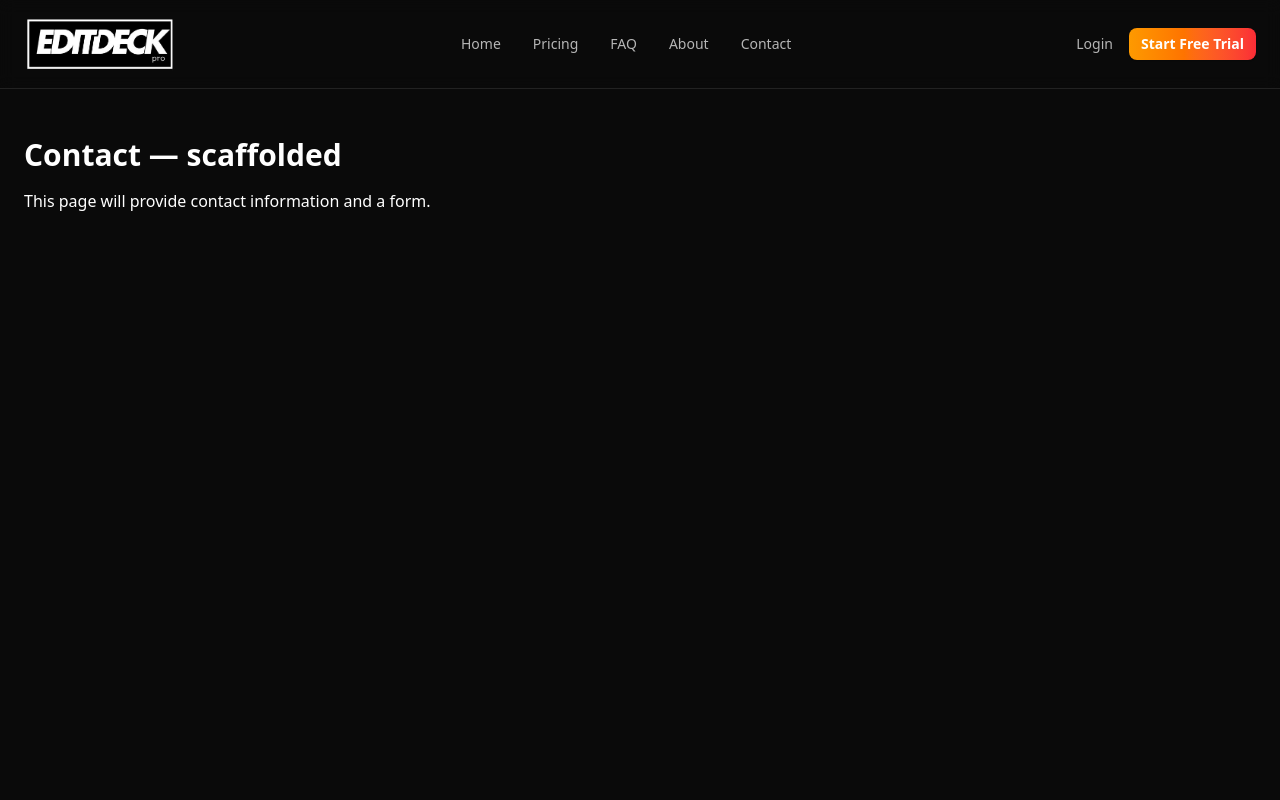
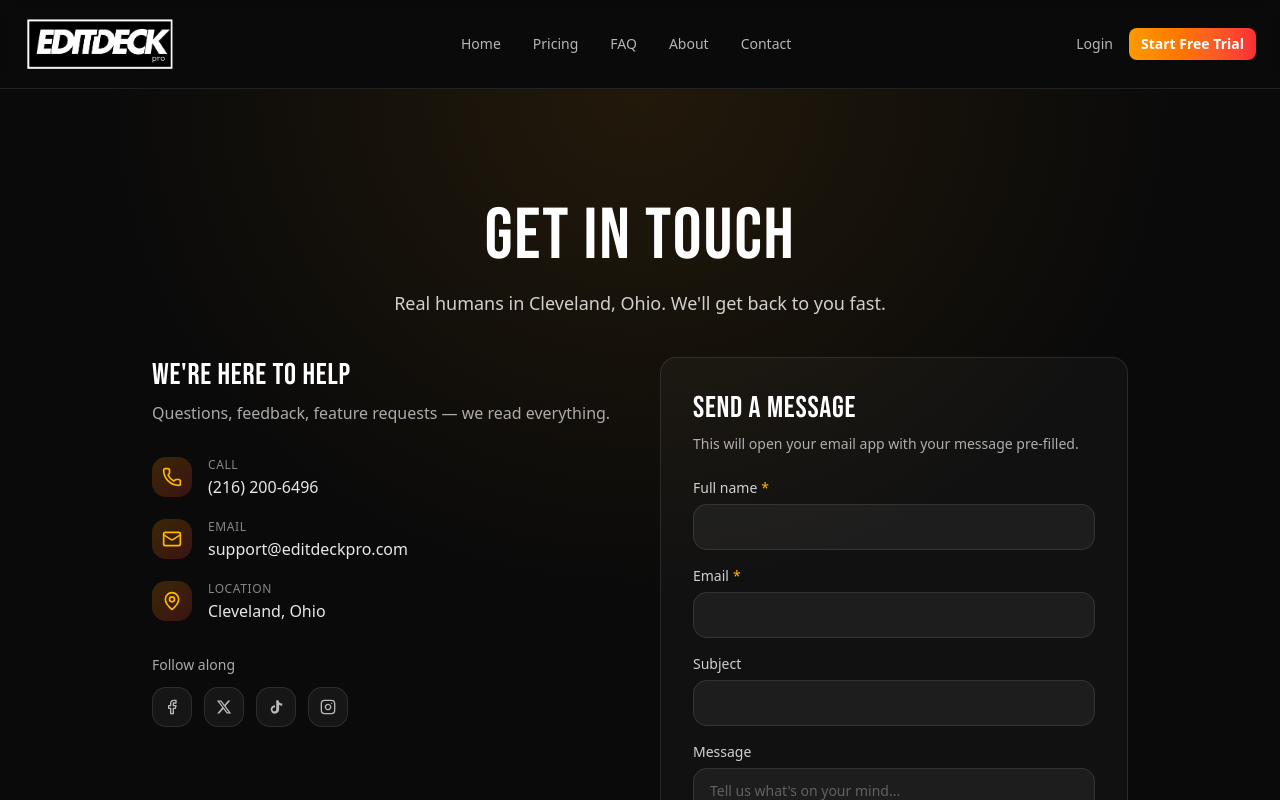
Before and after one commit to Editdeckpro/EDP, a Next.js app: page /site/contact in a window 1280 px wide. Shown: the top 800 px of the page. Built offline with nearby package versions, Linux system fonts and the light colour scheme.

Commit message:
Build contact page with mailto form, real social links

```diff
--- a/src/app/(marketing)/site/contact/page.tsx
+++ b/src/app/(marketing)/site/contact/page.tsx
@@ -1,8 +1,316 @@
+"use client";
+
+import { useState } from "react";
+import { Phone, Mail, MapPin, Facebook, Instagram } from "lucide-react";
+
 export default function ContactPage() {
+  const [form, setForm] = useState({
+    name: "",
+    email: "",
+    subject: "",
+    message: "",
+  });
+  const [sent, setSent] = useState(false);
+
+  const handleSubmit = (e: React.FormEvent) => {
+    e.preventDefault();
+    const body = `Name: ${form.name}%0D%0AEmail: ${form.email}%0D%0A%0D%0A${form.message}`;
+    const subject = form.subject || "EditDeckPro contact form";
+    const mailto = `mailto:support@editdeckpro.com?subject=${encodeURIComponent(
+      subject
+    )}&body=${body}`;
+    window.location.href = mailto;
+    setSent(true);
+  };
+
+  const handleChange = (
+    e: React.ChangeEvent<HTMLInputElement | HTMLTextAreaElement>
+  ) => {
+    setForm({ ...form, [e.target.name]: e.target.value });
+  };
+
   return (
-    <div className="min-h-screen px-6 py-12">
-      <h1 className="text-3xl font-bold mb-4">Contact — scaffolded</h1>
-      <p>This page will provide contact information and a form.</p>
+    <main className="relative min-h-screen bg-[#0a0a0a] text-white">
+      {/* Subtle radial glow */}
+      <div
+        aria-hidden
+        className="pointer-events-none absolute inset-x-0 top-0 h-[600px] bg-[radial-gradient(ellipse_at_top,rgba(245,158,11,0.10),transparent_60%)]"
+      />
+
+      {/* Header */}
+      <section className="relative mx-auto max-w-5xl px-6 pt-20 pb-10 md:pt-28">
+        <div className="text-center">
+          <h1 className="font-[family-name:var(--font-display)] text-5xl tracking-wide md:text-7xl">
+            Get in touch
+          </h1>
+          <p className="mx-auto mt-4 max-w-2xl text-lg text-white/80">
+            Real humans in Cleveland, Ohio. We&apos;ll get back to you fast.
+          </p>
+        </div>
+      </section>
+
+      {/* Content grid */}
+      <section className="relative mx-auto max-w-5xl px-6 pb-24">
+        <div className="grid gap-10 md:grid-cols-2">
+          {/* Contact info */}
+          <div className="space-y-8">
+            <div>
+              <h2 className="font-[family-name:var(--font-display)] text-3xl tracking-wide">
+                We&apos;re here to help
+              </h2>
+              <p className="mt-2 text-white/65">
+                Questions, feedback, feature requests — we read everything.
+              </p>
+            </div>
+
+            <div className="space-y-5">
+              <ContactItem
+                icon={<Phone className="h-5 w-5" />}
+                label="Call"
+                value="(216) 200-6496"
+                href="tel:2162006496"
+              />
+              <ContactItem
+                icon={<Mail className="h-5 w-5" />}
+                label="Email"
+                value="support@editdeckpro.com"
+                href="mailto:support@editdeckpro.com"
+              />
+              <ContactItem
+                icon={<MapPin className="h-5 w-5" />}
+                label="Location"
+                value="Cleveland, Ohio"
+              />
+            </div>
+
+            {/* Social */}
+            <div>
+              <p className="text-sm font-medium text-white/65">Follow along</p>
+              <div className="mt-3 flex items-center gap-3">
+                <SocialLink
+                  href="https://www.facebook.com/profile.php?id=61574905387740"
+                  label="Facebook"
+                >
+                  <Facebook className="h-4 w-4" />
+                </SocialLink>
+                <SocialLink href="https://x.com/EditDeckPro" label="X (Twitter)">
+                  <XIcon />
+                </SocialLink>
+                <SocialLink
+                  href="https://www.tiktok.com/@editdeckpro"
+                  label="TikTok"
+                >
+                  <TikTokIcon />
+                </SocialLink>
+                <SocialLink
+                  href="https://www.instagram.com/editdeckpro/"
+                  label="Instagram"
+                >
+                  <Instagram className="h-4 w-4" />
+                </SocialLink>
+              </div>
+            </div>
+          </div>
+
+          {/* Form */}
+          <div className="rounded-2xl border border-white/10 bg-white/[0.03] p-6 md:p-8">
+            <h2 className="font-[family-name:var(--font-display)] text-3xl tracking-wide">
+              Send a message
+            </h2>
+            <p className="mt-2 text-sm text-white/65">
+              This will open your email app with your message pre-filled.
+            </p>
+
+            <form onSubmit={handleSubmit} className="mt-6 space-y-4">
+              <Field
+                label="Full name"
+                name="name"
+                type="text"
+                value={form.name}
+                onChange={handleChange}
+                required
+              />
+              <Field
+                label="Email"
+                name="email"
+                type="email"
+                value={form.email}
+                onChange={handleChange}
+                required
+              />
+              <Field
+                label="Subject"
+                name="subject"
+                type="text"
+                value={form.subject}
+                onChange={handleChange}
+              />
+
+              <div>
+                <label
+                  htmlFor="message"
+                  className="mb-1.5 block text-sm font-medium text-white/80"
+                >
+                  Message
+                </label>
+                <textarea
+                  id="message"
+                  name="message"
+                  rows={5}
+                  value={form.message}
+                  onChange={handleChange}
+                  required
+                  className="w-full rounded-xl border border-white/10 bg-white/5 px-4 py-3 text-sm text-white placeholder-white/30 outline-none transition focus:border-amber-500/50 focus:bg-white/[0.07]"
+                  placeholder="Tell us what's on your mind..."
+                />
+              </div>
+
+              <button
+                type="submit"
+                className="w-full rounded-xl bg-gradient-to-r from-amber-500 to-red-500 px-6 py-3 text-sm font-semibold text-white transition hover:brightness-110"
+              >
+                Send message
+              </button>
+
+              {sent && (
+                <p className="text-center text-sm text-white/65">
+                  Your email app should have opened. If it didn&apos;t, email us
+                  directly at{" "}
+                  <a
+                    href="mailto:support@editdeckpro.com"
+                    className="text-amber-400 underline-offset-4 hover:underline"
+                  >
+                    support@editdeckpro.com
+                  </a>
+                  .
+                </p>
+              )}
+            </form>
+          </div>
+        </div>
+      </section>
+    </main>
+  );
+}
+
+function ContactItem({
+  icon,
+  label,
+  value,
+  href,
+}: {
+  icon: React.ReactNode;
+  label: string;
+  value: string;
+  href?: string;
+}) {
+  const content = (
+    <div className="flex items-start gap-4">
+      <div className="flex h-10 w-10 shrink-0 items-center justify-center rounded-xl bg-gradient-to-br from-amber-500/20 to-red-500/20 text-amber-400">
+        {icon}
+      </div>
+      <div>
+        <p className="text-xs font-medium uppercase tracking-wider text-white/50">
+          {label}
+        </p>
+        <p className="mt-0.5 text-base text-white/90">{value}</p>
+      </div>
+    </div>
+  );
+
+  if (href) {
+    return (
+      <a href={href} className="block transition hover:opacity-80">
+        {content}
+      </a>
+    );
+  }
+  return <div>{content}</div>;
+}
+
+function Field({
+  label,
+  name,
+  type,
+  value,
+  onChange,
+  required,
+}: {
+  label: string;
+  name: string;
+  type: string;
+  value: string;
+  onChange: (e: React.ChangeEvent<HTMLInputElement>) => void;
+  required?: boolean;
+}) {
+  return (
+    <div>
+      <label
+        htmlFor={name}
+        className="mb-1.5 block text-sm font-medium text-white/80"
+      >
+        {label}
+        {required && <span className="ml-1 text-amber-400">*</span>}
+      </label>
+      <input
+        id={name}
+        name={name}
+        type={type}
+        value={value}
+        onChange={onChange}
+        required={required}
+        className="w-full rounded-xl border border-white/10 bg-white/5 px-4 py-3 text-sm text-white placeholder-white/30 outline-none transition focus:border-amber-500/50 focus:bg-white/[0.07]"
+      />
     </div>
   );
 }
+
+function SocialLink({
+  href,
+  label,
+  children,
+}: {
+  href: string;
+  label: string;
+  children: React.ReactNode;
+}) {
+  return (
+    <a
+      href={href}
+      target="_blank"
+      rel="noopener noreferrer"
+      aria-label={label}
+      className="flex h-10 w-10 items-center justify-center rounded-xl border border-white/10 bg-white/5 text-white/70 transition hover:border-white/25 hover:bg-white/10 hover:text-white"
+    >
+      {children}
+    </a>
+  );
+}
+
+// X (Twitter) icon — lucide doesn't have the new X logo
+function XIcon() {
+  return (
+    <svg
+      viewBox="0 0 24 24"
+      fill="currentColor"
+      className="h-4 w-4"
+      aria-hidden="true"
+    >
+      <path d="M18.244 2.25h3.308l-7.227 8.26 8.502 11.24H16.17l-5.214-6.817L4.99 21.75H1.68l7.73-8.835L1.254 2.25H8.08l4.713 6.231zm-1.161 17.52h1.833L7.084 4.126H5.117z" />
+    </svg>
+  );
+}
+
+// TikTok icon — lucide doesn't have a TikTok icon
+function TikTokIcon() {
+  return (
+    <svg
+      viewBox="0 0 24 24"
+      fill="currentColor"
+      className="h-4 w-4"
+      aria-hidden="true"
+    >
+      <path d="M19.59 6.69a4.83 4.83 0 0 1-3.77-4.25V2h-3.45v13.67a2.89 2.89 0 0 1-5.2 1.74 2.89 2.89 0 0 1 2.31-4.64 2.93 2.93 0 0 1 .88.13V9.4a6.84 6.84 0 0 0-1-.05A6.33 6.33 0 0 0 5.8 20.1a6.34 6.34 0 0 0 10.86-4.43v-7a8.16 8.16 0 0 0 4.77 1.52v-3.4a4.85 4.85 0 0 1-1.84-.1z" />
+    </svg>
+  );
+}
```
